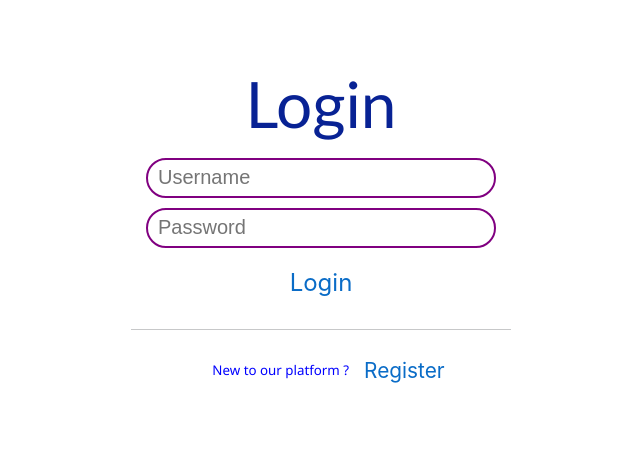
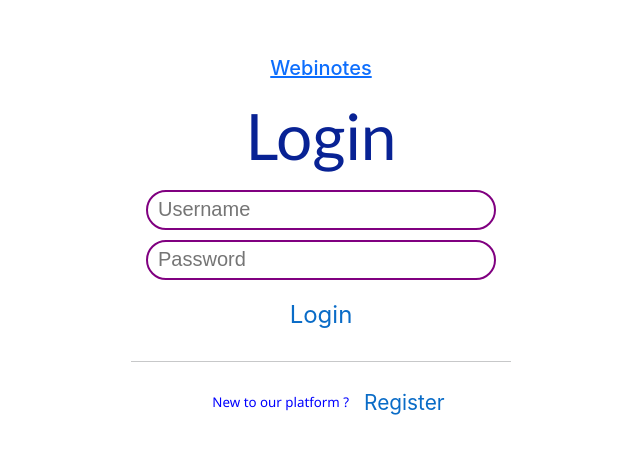
Before and after one commit to bishal5917/React_Node_MySQL-NoteApp, a React (Create React App) app in the folder frontend/: page /login in a window 1280 px wide. Shown: the part 104-558 px from the top of the page, without its empty margins (575-1215 px from the left). Built offline with nearby package versions, Linux system fonts and the light colour scheme.

Commit message:
changes on login page !!!

```diff
--- a/frontend/src/components/Navbar/Navbar.js
+++ b/frontend/src/components/Navbar/Navbar.js
@@ -54,13 +54,14 @@ export default function Navbar() {
                     </div>
                 </Link>
                 <div className="rightPart">
-                    <div className="searchContainer">
+                    {id &&
+                        <div className="searchContainer">
                         <SearchIcon onClick={startSearch}
                             style={{ "fontSize": "30" }} className='iconSrch' />
                         <input onKeyPress={(e) => e.key === 'Enter' && startSearch()}
                             onChange={e => setSearch(e.target.value)}
                             className="Srch" placeholder="Search For Notes By Title..." type="search" name="" id="" />
-                    </div>
+                    </div>}
 
                 </div>
                 {id && (<Link className="link" to="/profile"><span
--- a/frontend/src/components/Sign/Login.js
+++ b/frontend/src/components/Sign/Login.js
@@ -38,7 +38,11 @@ function Login() {
         <>
             <div>
                 <div className="box">
+                    <Link to="/">
+                        <h5>Webinotes</h5>
+                    </Link>
                     <h2 id="head">Login</h2>
+
                     <form>
                         <input value={name}
                             onChange={e => setName(e.target.value)}
```
